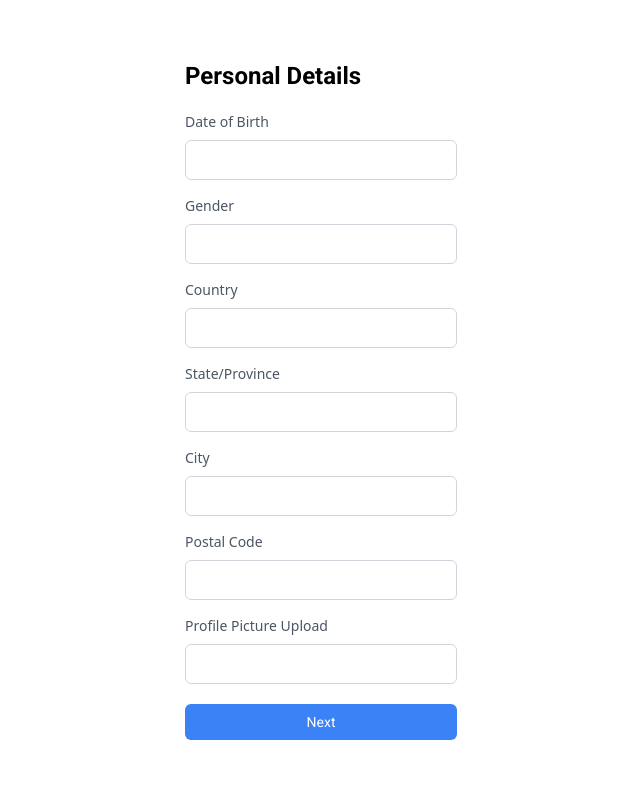
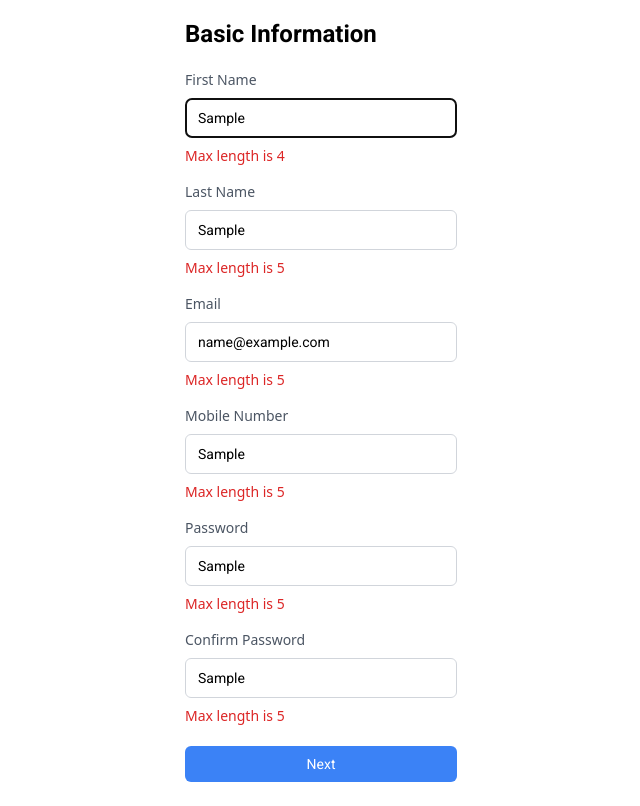
Before and after one commit to KhalidO121/wizard-form, a React (Vite) app: page / in a window 1280 px wide. Both pictures are taken after typing "Sample", "Sample", "name@example.com", "Sample", "Sample", "Sample" into the empty fields and a click on the button "Next". Shown: the whole page, without its empty margins (319-959 px from the left). Built offline with nearby package versions, Linux system fonts and the light colour scheme.

Commit message:
Building our TextField Base component

```diff
--- a/src/WizardForm/forms/FormOne/index.tsx
+++ b/src/WizardForm/forms/FormOne/index.tsx
@@ -13,12 +13,12 @@ const FormOne = () => {
       buttonTitle="Next"
       submitMethod={triggerNextForm}
     >
-      <TextField title="First Name" />
-      <TextField title="Last Name" />
-      <TextField title="Email" />
-      <TextField title="Mobile Number" />
-      <TextField title="Password" />
-      <TextField title="Confirm Password" />
+      <TextField title="First Name" required maxLength={4} />
+      <TextField title="Last Name" required />
+      <TextField title="Email" required />
+      <TextField title="Mobile Number" required />
+      <TextField title="Password" required={false} />
+      <TextField title="Confirm Password" required={false} />
     </BaseForm>
   );
 };
--- a/src/WizardForm/forms/FormThree/index.tsx
+++ b/src/WizardForm/forms/FormThree/index.tsx
@@ -12,9 +12,9 @@ const FormThree = () => {
       buttonTitle="Submit"
       submitMethod={triggerNextForm}
     >
-      <TextField title="Preferred Communications Methods" />
-      <TextField title="Marketing Preferences" />
-      <TextField title="Account Visibility" />
+      <TextField title="Preferred Communications Methods" required={false} />
+      <TextField title="Marketing Preferences" required={false} />
+      <TextField title="Account Visibility" required={false} />
     </BaseForm>
   );
 };
--- a/src/WizardForm/forms/FormTwo/index.tsx
+++ b/src/WizardForm/forms/FormTwo/index.tsx
@@ -12,13 +12,13 @@ const FormTwo = () => {
       buttonTitle="Next"
       submitMethod={triggerNextForm}
     >
-      <TextField title="Date of Birth" />
-      <TextField title="Gender" />
-      <TextField title="Country" />
-      <TextField title="State/Province" />
-      <TextField title="City" />
-      <TextField title="Postal Code" />
-      <TextField title="Profile Picture Upload" />
+      <TextField title="Date of Birth" required />
+      <TextField title="Gender" required />
+      <TextField title="Country" required />
+      <TextField title="State/Province" required />
+      <TextField title="City" required />
+      <TextField title="Postal Code" required />
+      <TextField title="Profile Picture Upload" required={false} />
     </BaseForm>
   );
 };
--- a/src/components/Fields/TextField/index.tsx
+++ b/src/components/Fields/TextField/index.tsx
@@ -1,18 +1,36 @@
 import { useFormContext } from "react-hook-form";
 
-const TextField = ({ title }: { title: string }) => {
+type TextFieldProps = {
+  title: string;
+  required: boolean;
+  maxLength?: number;
+};
+
+const TextField = ({ title, required, maxLength = 5 }: TextFieldProps) => {
   const {
     register,
     formState: { errors },
   } = useFormContext();
 
+  const validationRules = {
+    ...(required && {
+      required: { value: true, message: `${title} is required` },
+    }),
+    ...(maxLength && {
+      maxLength: { value: maxLength, message: `Max length is ${maxLength}` },
+    }),
+  };
+
   return (
     <div className="flex flex-col gap-2">
       <p className="text-sm text-gray-600">{title}</p>
       <input
-        {...register(title)}
+        {...register(title, validationRules)}
         className="border-gray-300 p-3 font-roboto text-sm placeholder:font-roboto placeholder:text-sm border rounded-md h-10 w-full"
       />
+      {errors[title] && (
+        <p className="text-red-600 text-sm">{`${errors[title].message}`}</p>
+      )}
     </div>
   );
 };
```
